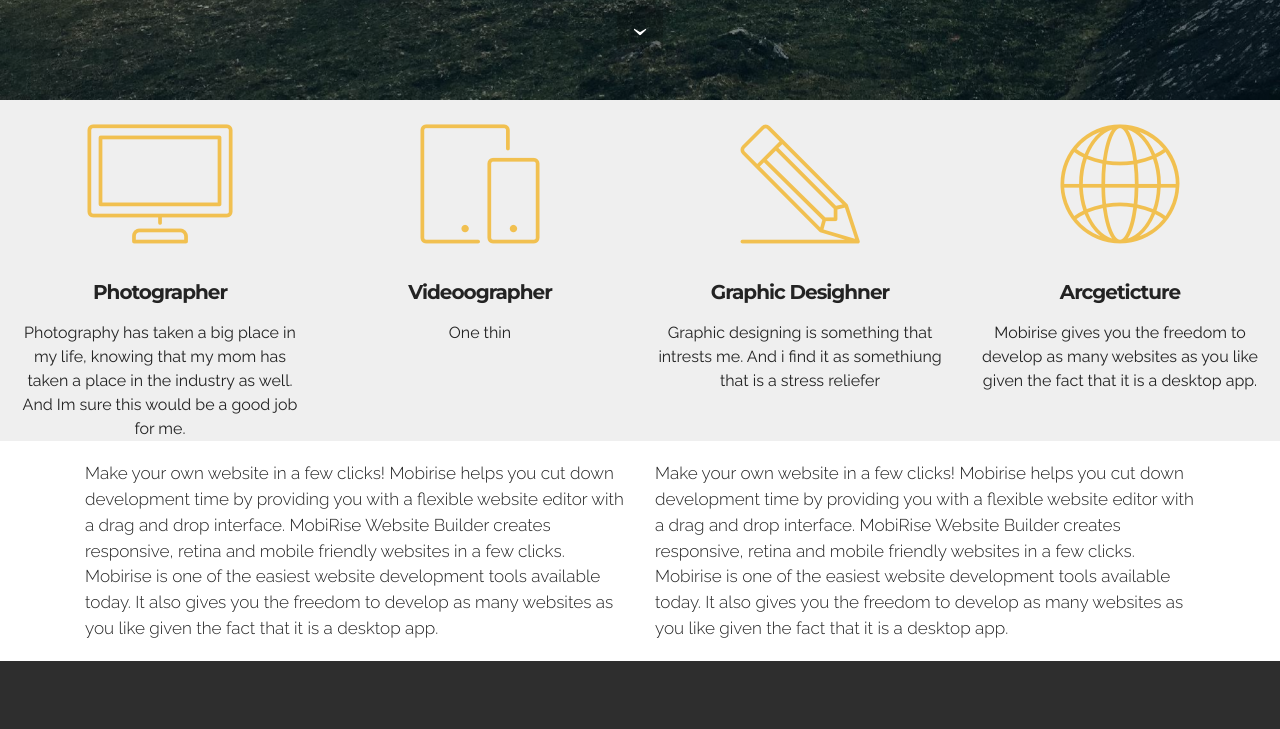
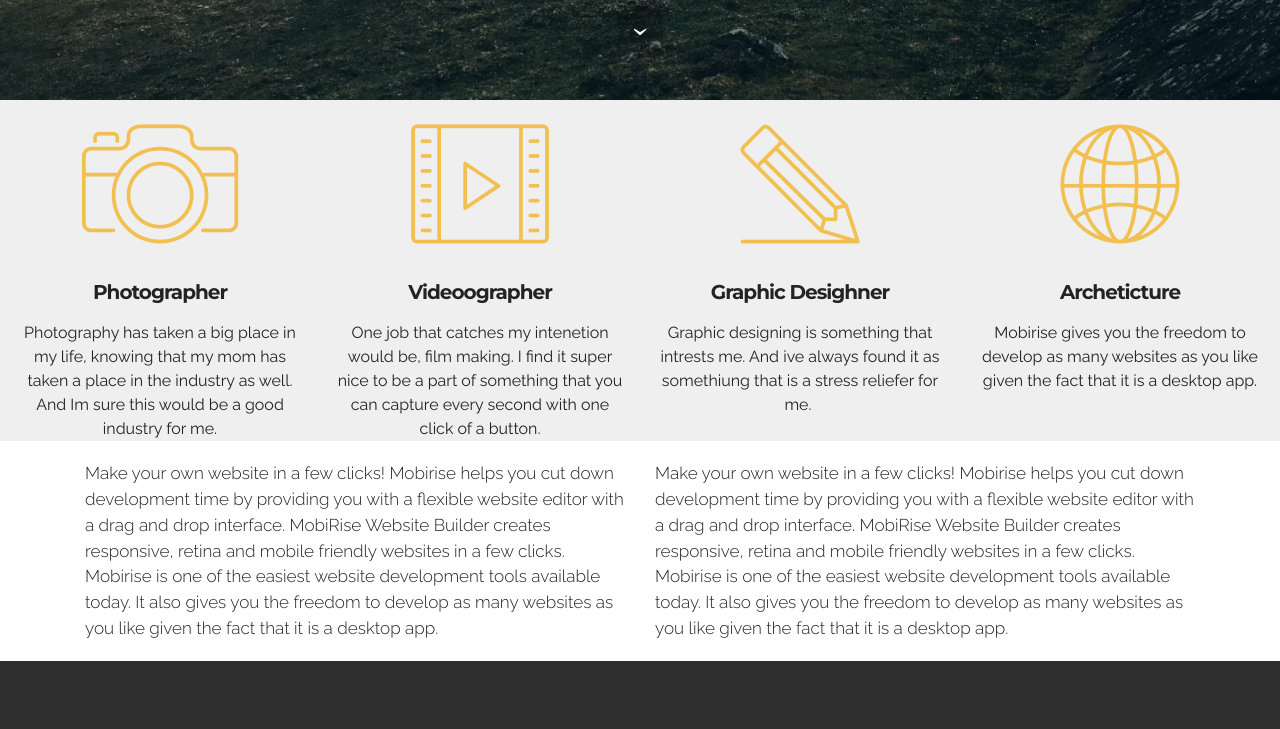
Before and after one commit to zackfiuza/zackfiuza.github.io, a plain HTML site: page index.html in a window 1280 px wide. Shown: the part 700-1429 px from the top of the page. Drawn offline with Linux system fonts and the light colour scheme.

Commit message:
create github pages

```diff
--- a/index.html
+++ b/index.html
@@ -58,7 +58,7 @@
 
 </section>
 
-<section class="engine"><a rel="external" href="https://mobirise.com">Mobirise</a></section><section class="mbr-section mbr-section-hero mbr-section-full header2 mbr-parallax-background mbr-after-navbar" id="header2-f" style="background-image: url(assets/images/landscape.jpg);">
+<section class="engine"><a rel="external" href="https://mobirise.com">Web Page Generator</a></section><section class="mbr-section mbr-section-hero mbr-section-full header2 mbr-parallax-background mbr-after-navbar" id="header2-f" style="background-image: url(assets/images/landscape.jpg);">
 
     <div class="mbr-overlay" style="opacity: 0.3; background-color: rgb(0, 0, 0);">
     </div>
@@ -107,11 +107,11 @@
         <div class="mbr-cards-col col-xs-12 col-lg-3" style="padding-top: 0px; padding-bottom: 0px;">
             <div class="container">
               <div class="card cart-block">
-                  <div class="card-img"><a href="https://mobirise.com" class="etl-icon icon-desktop mbr-iconfont mbr-iconfont-features3"></a></div>
+                  <div class="card-img"><a href="https://mobirise.com" class="etl-icon icon-camera mbr-iconfont mbr-iconfont-features3"></a></div>
                   <div class="card-block">
                     <h4 class="card-title">Photographer</h4>
 
-                    <p class="card-text">Photography has taken a big place in my life, knowing that my mom has taken a place in the industry as well. And Im sure this would be a good job for me.</p>
+                    <p class="card-text">Photography has taken a big place in my life, knowing that my mom has taken a place in the industry as well. And Im sure this would be a good industry for me.</p>
 
                     </div>
                 </div>
@@ -120,11 +120,11 @@
         <div class="mbr-cards-col col-xs-12 col-lg-3" style="padding-top: 0px; padding-bottom: 0px;">
             <div class="container">
                 <div class="card cart-block">
-                    <div class="card-img"><a href="https://mobirise.com" class="etl-icon icon-mobile mbr-iconfont mbr-iconfont-features3"></a></div>
+                    <div class="card-img"><a href="https://mobirise.com" class="etl-icon icon-video mbr-iconfont mbr-iconfont-features3"></a></div>
                     <div class="card-block">
                         <h4 class="card-title">Videoographer</h4>
 
-                        <p class="card-text">One thin</p>
+                        <p class="card-text">One job that catches my intenetion would be, film making. I find it super nice to be a part of something that you can capture every second with one click of a button.</p>
 
                     </div>
                 </div>
@@ -137,7 +137,7 @@
                     <div class="card-block">
                         <h4 class="card-title">Graphic Desighner</h4>
 
-                        <p class="card-text">Graphic designing is something that intrests me. And i find it as somethiung that is a stress reliefer</p>
+                        <p class="card-text">Graphic designing is something that intrests me. And ive always found it as somethiung that is a stress reliefer for me.&nbsp;</p>
 
                     </div>
                 </div>
@@ -148,7 +148,7 @@
                 <div class="card cart-block">
                     <div class="card-img"><a href="https://mobirise.com" class="etl-icon icon-global mbr-iconfont mbr-iconfont-features3"></a></div>
                     <div class="card-block">
-                        <h4 class="card-title">Arcgeticture</h4>
+                        <h4 class="card-title">Archeticture</h4>
 
                         <p class="card-text">Mobirise gives you the freedom to develop as many websites as you like given the fact that it is a desktop app.</p>
 
```
Also changed, not shown: photoshop.html (+1 -1 lines), 1 other file.
